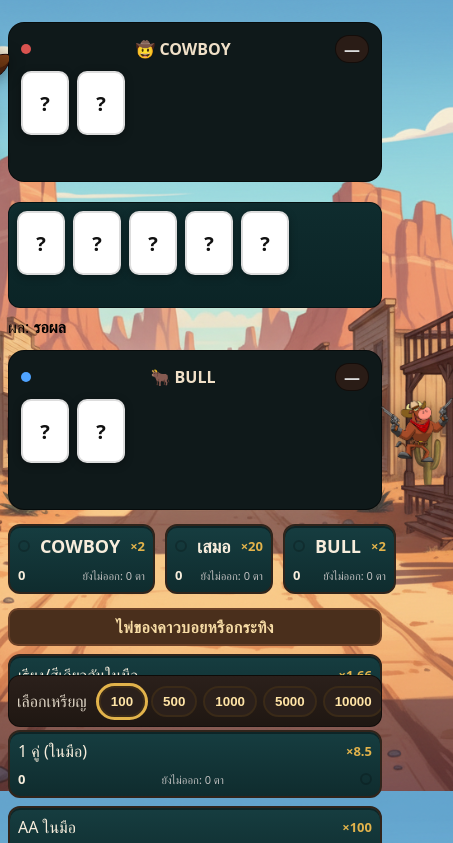
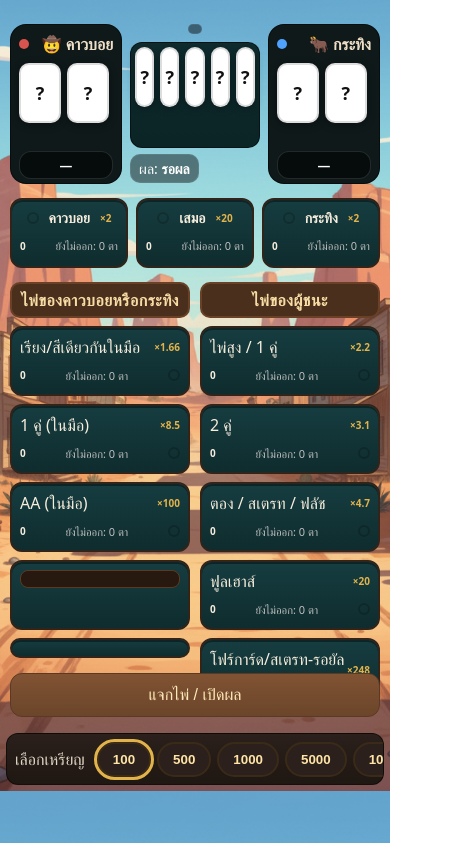
Before and after one commit to genomesylph/texas-cowboy, a plain HTML site: page index.html in a window 390 px wide. Shown: the part 53-896 px from the top of the page, 453 px wide, since content can reach past the window. Drawn offline with Linux system fonts and the light colour scheme.

Commit message:
Add files via upload

```diff
--- a/index.html
+++ b/index.html
@@ -22,7 +22,7 @@
       <div class="side cowboy">
         <div class="side-head">
           <span class="dot red"></span>
-          <span>🤠 COWBOY</span>
+          <span>🤠 คาวบอย</span>
           <span id="leftRank" class="tag">—</span>
         </div>
         <div id="leftHand" class="hand"></div>
@@ -35,7 +35,7 @@
       <div class="side bull">
         <div class="side-head">
           <span class="dot blue"></span>
-          <span>🐂 BULL</span>
+          <span>🐂 กระทิง</span>
           <span id="rightRank" class="tag">—</span>
         </div>
         <div id="rightHand" class="hand"></div>
@@ -58,7 +58,7 @@
     <section class="zone zone-top">
       <div class="zone-grid-top">
         <div class="tile big" data-bet="LEFT_WIN">
-          <div class="t-center"><span class="flag"></span><div class="title">COWBOY</div><div class="odd">×2</div></div>
+          <div class="t-center"><span class="flag"></span><div class="title">คาวบอย</div><div class="odd">×2</div></div>
           <div class="foot"><span class="placed" data-amt>0</span><span class="since" data-since>ยังไม่ออก: 0 ตา</span></div>
         </div>
         <div class="tile big" data-bet="TIE">
@@ -66,7 +66,7 @@
           <div class="foot"><span class="placed" data-amt>0</span><span class="since" data-since>ยังไม่ออก: 0 ตา</span></div>
         </div>
         <div class="tile big" data-bet="RIGHT_WIN">
-          <div class="t-center"><span class="flag"></span><div class="title">BULL</div><div class="odd">×2</div></div>
+          <div class="t-center"><span class="flag"></span><div class="title">กระทิง</div><div class="odd">×2</div></div>
           <div class="foot"><span class="placed" data-amt>0</span><span class="since" data-since>ยังไม่ออก: 0 ตา</span></div>
         </div>
       </div>
@@ -86,7 +86,7 @@
             <div class="foot"><span class="placed" data-amt>0</span><span class="since" data-since>ยังไม่ออก: 0 ตา</span><span class="flag"></span></div>
           </div>
           <div class="tile" data-bet="ANY_HOLE_AA">
-            <div class="t-head"><div>AA ในมือ</div><div class="odd">×100</div></div>
+            <div class="t-head"><div>AA (ในมือ)</div><div class="odd">×100</div></div>
             <div class="foot"><span class="placed" data-amt>0</span><span class="since" data-since>ยังไม่ออก: 0 ตา</span><span class="flag"></span></div>
           </div>
           <div class="tile" id="log-tile">
@@ -121,7 +121,7 @@
             <div class="foot"><span class="placed" data-amt>0</span><span class="since" data-since>ยังไม่ออก: 0 ตา</span><span class="flag"></span></div>
           </div>
           <div class="tile" data-bet="ANY_FOUR_OR_SF_OR_ROYAL">
-            <div class="t-head"><div>โฟร์การ์ด / สเตรทฟลัช / รอยัลสเตรทฟลัช</div><div class="odd">×248</div></div>
+            <div class="t-head"><div>โฟร์การ์ด/สเตรท-รอยัลฟลัช</div><div class="odd">×248</div></div>
             <div class="foot"><span class="placed" data-amt>0</span><span class="since" data-since>ยังไม่ออก: 0 ตา</span><span class="flag"></span></div>
           </div>
         </div>
--- a/script.js
+++ b/script.js
@@ -16,13 +16,13 @@ const undoStack = [];
 const $ = q=>document.querySelector(q);
 const $$ = q=>Array.from(document.querySelectorAll(q));
 const THB = n=>Math.floor(n).toLocaleString('th-TH');
-const log = (t) => {
-  const box = $('#log');
-  box.textContent = t;      // เขียนทับของเดิม
-};
+
+// log แสดงบรรทัดล่าสุดเท่านั้น
+const log = (t) => { $('#log').textContent = t; };
 
 const updateChips = ()=> $('#chips').textContent = THB(chips);
 
+// Cards
 const SUITS = ['♠','♥','♦','♣'];
 const RANKS = ['2','3','4','5','6','7','8','9','T','J','Q','K','A'];
 const RVAL = Object.fromEntries(RANKS.map((r,i)=>[r,i+2]));
@@ -38,6 +38,8 @@ function deal(){
   return {L,R,board};
 }
 
+// Evaluate best of 7
+// 9 SF, 8 Quads, 7 FH, 6 Flush, 5 Straight, 4 Trips, 3 TwoPair, 2 Pair, 1 High
 function eval7(cards){
   const ranks = cards.map(c=>c[0]);
   const suits = cards.map(c=>c[1]);
@@ -53,8 +55,17 @@ function eval7(cards){
   const trips = groups.filter(g=>g.c===3);
   const pairs = groups.filter(g=>g.c===2);
   const key=(...k)=>k.join('-');
-  if(sfHi) return {rank:9,name: sfHi===14? 'Royal Flush':'Straight Flush', key:key(9,sfHi)};
-  if(four){ const kick=Math.max(...u.filter(v=>v!==four.r)); return {rank:8,name:'Four of a Kind', key:key(8,four.r,kick)}; }
+
+  if(sfHi){
+    // แจ้งเตือนเมื่อเป็นสเตรทฟลัช/รอยัล (จะทำให้ side bet ×248 ติดด้วย)
+    alert(sfHi===14 ? 'Royal Flush !!!' : 'Straight Flush !!!');
+    return {rank:9,name: sfHi===14? 'Royal Flush':'Straight Flush', key:key(9,sfHi)};
+  }
+  if(four){
+    alert('Four of a Kind !!!');
+    const kick=Math.max(...u.filter(v=>v!==four.r));
+    return {rank:8,name:'Four of a Kind', key:key(8,four.r,kick)};
+  }
   if(trips.length && (pairs.length || trips.length>1)){ const t=trips[0].r; const p=pairs.length?pairs[0].r:trips[1].r; return {rank:7,name:'Full House', key:key(7,t,p)}; }
   if(flushSuit) return {rank:6,name:'Flush', key:key(6)};
   if(sHi) return {rank:5,name:'Straight', key:key(5,sHi)};
@@ -64,6 +75,7 @@ function eval7(cards){
   return {rank:1,name:'High Card', key:key(1,...u.slice(0,5))};
 }
 
+// Hole-card side bet helpers
 const holeSuited = h=> h[0][1]===h[1][1];
 function holeConn(h){
   const v1=RVAL[h[0][0]], v2=RVAL[h[1][0]]; const hi=Math.max(v1,v2), lo=Math.min(v1,v2);
@@ -77,24 +89,21 @@ function renderDeal(pack){
   $('#rightHand').innerHTML = pack.R.map(cardHtml).join('');
   $('#board').innerHTML = pack.board.map(cardHtml).join('');
 }
+
 function clearFlags(){ $$('.tile .flag').forEach(f=>{ f.classList.remove('win','lose'); }); }
 function setFlag(code, win){ const tile = document.querySelector(`.tile[data-bet="${code}"] .flag`); if(!tile) return; tile.classList.add(win? 'win':'lose'); }
 function updateTileAmounts(){ $$('.tile[data-bet]').forEach(t=>{ const code=t.dataset.bet; const amt=t.querySelector('[data-amt]'); const sinceEl=t.querySelector('[data-since]'); if(amt) amt.textContent = THB(bets[code]||0); if(sinceEl) sinceEl.textContent = `ยังไม่ออก: ${since[code]} ตา`; }); }
 
 function pushHistory(symbol){
   history.unshift(symbol);
-  if (history.length > 10) history = history.slice(0, 10);
-
-  const wrap = $('#history');
-  wrap.innerHTML = '';
-
+  if (history.length > 10) history.splice(10);
+  const wrap = $('#history'); wrap.innerHTML = '';
   history.forEach((s, i) => {
     const b = document.createElement('div');
     b.className = 'badge ' + (s === 'L' ? 'l' : s === 'R' ? 'r' : 't') + (i === 0 ? ' latest' : '');
     wrap.appendChild(b);
   });
 }
-
 
 // Betting
 function tryBet(code){
@@ -106,7 +115,6 @@ function tryBet(code){
   updateTileAmounts();
 }
 
-// handle clicks on bet tiles only
 document.addEventListener('click',(e)=>{
   const tile = e.target.closest('.tile[data-bet]');
   if(tile){ tryBet(tile.dataset.bet); }
@@ -135,50 +143,88 @@ document.getElementById('add100k').addEventListener('click',()=>{ chips+=100000;
 function settle(pack){
   clearFlags();
   const roundStake = Object.values(bets).reduce((a,b)=>a+b,0);
+
   const L = eval7([...pack.L, ...pack.board]);
   const R = eval7([...pack.R, ...pack.board]);
-  document.getElementById('leftRank').textContent = L.name;
-  document.getElementById('rightRank').textContent = R.name;
+
+  $('#leftRank').textContent = L.name;
+  $('#rightRank').textContent = R.name;
+
+  // ใครชนะ
   let winner='T';
-  if(L.rank!==R.rank) winner = L.rank>R.rank? 'L':'R'; else winner = (L.key>R.key? 'L' : (L.key<R.key? 'R':'T'));
-  document.getElementById('result').textContent = winner==='L'? 'COWBOY ชนะ' : winner==='R'? 'BULL ชนะ' : 'เสมอ';
+  if(L.rank!==R.rank) winner = L.rank>R.rank? 'L':'R';
+  else winner = (L.key>R.key? 'L' : (L.key<R.key? 'R':'T'));
 
-  const winEval = winner==='L'? L : winner==='R'? R : null;
-  const anyHas = (fn)=> fn(L) || fn(R);
-  let winTotal=0;
+  $('#result').textContent = winner==='L'? 'COWBOY ชนะ' : winner==='R'? 'BULL ชนะ' : 'เสมอ';
 
+  // กำหนด rank สำหรับกลุ่ม "ไพ่ของผู้ชนะ"
+  // - ถ้ามีผู้ชนะจริง => ใช้ rank ของผู้ชนะ
+  // - ถ้าเสมอ        => ใช้ rank ที่เสมอกันนั้น (L.rank == R.rank)
+  const winRank = (winner==='T') ? L.rank : (winner==='L' ? L.rank : R.rank);
+
+  // alert side bet พิเศษ
+  // ×248: โฟร์การ์ด/สเตรทฟลัช/รอยัล — eval7() alert ไปแล้ว แต่ย้ำให้แน่ใจเมื่อเงื่อนไข side bet ติด
+  if (L.rank >= 8 || R.rank >= 8) {
+    // ปล่อยเฉพาะครั้งนี้ (ไม่ spam ซ้ำกับ eval7 มากไป)
+    // alert('Hit ×248 side bet!');
+  }
+  // ×100: AA ในมือ (ฝั่งใดฝั่งหนึ่ง)
+  if (holeAA(pack.L) || holeAA(pack.R)) {
+    alert('AA ในมือ! ×100');
+  }
+
+  // mapping จ่ายรางวัล
+  // NOTE: ตอน "เสมอ" ไม่จ่าย COWBOY/BULL แต่จะจ่ายกลุ่ม "ไพ่ของผู้ชนะ" ตาม winRank
   const ok = {
-    LEFT_WIN: winner==='L',
-    RIGHT_WIN: winner==='R',
-    TIE: winner==='T',
+    // ผู้ชนะซ้าย/ขวา
+    LEFT_WIN:  (winner === 'L'),
+    RIGHT_WIN: (winner === 'R'),
+    TIE:       (winner === 'T'),
+
+    // ฝั่งใดก็ได้ / พิเศษ (ไม่ขึ้นกับ winner)
     ANY_HOLE_SUITED_OR_CONN: (holeSuited(pack.L) || holeConn(pack.L) || holeSuited(pack.R) || holeConn(pack.R)),
-    ANY_HOLE_PAIR: (holePair(pack.L) || holePair(pack.R)),
-    ANY_HOLE_AA: (holeAA(pack.L) || holeAA(pack.R)),
-    WIN_HIGH_OR_PAIR: !!winEval && (winEval.rank===1 || winEval.rank===2),
-    WIN_TWO_PAIR: !!winEval && winEval.rank===3,
-    WIN_TRIPS_STRAIGHT_FLUSH: !!winEval && (winEval.rank===4 || winEval.rank===5 || winEval.rank===6),
-    WIN_FULL_HOUSE: !!winEval && winEval.rank===7,
-    ANY_FOUR_OR_SF_OR_ROYAL: anyHas(ev=> ev.rank>=8)
+    ANY_HOLE_PAIR:           (holePair(pack.L) || holePair(pack.R)),
+    ANY_HOLE_AA:             (holeAA(pack.L) || holeAA(pack.R)),
+
+    // ไพ่ของผู้ชนะ (หรือ rank ที่เสมอกัน)
+    WIN_HIGH_OR_PAIR:         (winRank === 1 || winRank === 2),
+    WIN_TWO_PAIR:             (winRank === 3),
+    WIN_TRIPS_STRAIGHT_FLUSH: (winRank === 4 || winRank === 5 || winRank === 6),
+    WIN_FULL_HOUSE:           (winRank === 7),
+
+    // ×248: ฝั่งใดฝั่งหนึ่งได้ Quads/Straight Flush/Royal
+    ANY_FOUR_OR_SF_OR_ROYAL: (L.rank >= 8 || R.rank >= 8)
   };
 
+  // ตั้งธงชนะ/แพ้ + นับ "ยังไม่ออก"
   for(const code of Object.keys(PAY)){
     if(ok[code]){ since[code]=0; setFlag(code,true); } else { since[code]++; setFlag(code,false); }
   }
 
+  // คิดเงิน
+  let winTotal=0;
   for(const code of Object.keys(PAY)){
-    const st = bets[code]||0; if(st>0 && ok[code]){ const gain = Math.floor(st * PAY[code]); chips += gain; winTotal += gain; }
+    const st = bets[code]||0;
+    if(st>0 && ok[code]){
+      const gain = Math.floor(st * PAY[code]);
+      chips += gain; winTotal += gain;
+    }
   }
 
   updateChips(); updateTileAmounts();
   const profit = winTotal - roundStake;
   const pfStr = (profit>=0? `กำไร ${THB(profit)}` : `ขาดทุน ${THB(-profit)}`);
-  log(`ผล: ${document.getElementById('result').textContent} | ${L.name} vs ${R.name} | ได้คืน ${THB(winTotal)} ชิป (${pfStr})`);
+  log(`ผล: ${$('#result').textContent} | ${L.name} vs ${R.name} | ได้คืน ${THB(winTotal)} ชิป (${pfStr})`);
 
   pushHistory(winner);
-  for(const k in bets) bets[k]=0; undoStack.length=0; updateTileAmounts();
+
+  // ล้างเดิมพัน
+  for(const k in bets) bets[k]=0;
+  undoStack.length=0;
+  updateTileAmounts();
 }
 
-document.getElementById('deal').addEventListener('click',()=>{
+$('#deal').addEventListener('click',()=>{
   const pack=deal(); renderDeal(pack); settle(pack);
 });
 
@@ -186,8 +232,8 @@ document.getElementById('deal').addEventListener('click',()=>{
 (function init(){
   updateChips();
   const back='<div class="card">?</div>';
-  document.getElementById('leftHand').innerHTML=back+back;
-  document.getElementById('rightHand').innerHTML=back+back;
-  document.getElementById('board').innerHTML=back.repeat(5);
+  $('#leftHand').innerHTML=back+back;
+  $('#rightHand').innerHTML=back+back;
+  $('#board').innerHTML=back.repeat(5);
   updateTileAmounts();
 })();
--- a/style.css
+++ b/style.css
@@ -1,28 +1,52 @@
+/* =========================================================
+   Texas Cowboy – Optimized style.css
+   - Same visuals/behavior, fewer duplicates, clearer variables
+   - Mobile rules merged; specificity preserved with !important
+   - All tunables kept as CSS variables
+   ========================================================= */
+
+/* ----------------------
+   Root variables (desktop)
+   ---------------------- */
 :root{
+  /* Theme */
   --leather:#3a2516; --leather-d:#2a1a10;
   --parch:#f0e0c8; --gold:#e2b34b;
   --green:#58b368; --red:#d9534f; --blue:#4fa3ff;
   --text:#f7eddc;
 
-  /* === ปรับขนาดรูปคาวบอย/กระทิง (ชิดขอบ) === */
+  /* Side figures */
   --side-fig-w: 140px;
 
-  /* === ปรับขนาดไพ่ (การ์ด) === */
-  --card-w: 80px;      /* กว้างไพ่ */
-  --card-h: 114px;     /* สูงไพ่  */
-  --rank-size: 32px;   /* A/K/Q/J/ตัวเลข */
+  /* Card sizes */
+  --card-w: 80px;      /* width */
+  --card-h: 114px;     /* height */
+  --rank-size: 32px;   /* A/K/Q/J/number */
   --suit-size: 30px;   /* ♠ ♥ ♦ ♣ */
 
-  /* === ปรับขนาดกล่องด้านล่างทั้งหมด (ซ้าย/ขวา) === */
-  /* ปรับ 5 ตัวนี้ เพื่อ “ขนาดกล่อง” ทั้งหมด */
-  --tile-gap: 10px;      /* ระยะห่างระหว่างกล่อง */
-  --tile-pad: 12px;      /* padding ในกล่อง */
-  --tile-min-h: 60px;    /* ความสูงขั้นต่ำกล่อง */
-  --tile-font: 18px;     /* ฟอนต์หลักในกล่อง */
-  --tile-title: 16px;    /* ฟอนต์หัวข้อ/ชื่อช่อง */
-  --tile-odd: 16px;      /* ฟอนต์ตัวคูณ ×2.2 ฯลฯ */
+  /* Tiles (bottom zones) */
+  --tile-gap: 10px;
+  --tile-pad: 12px;
+  --tile-min-h: 60px;
+  --tile-font: 18px;
+  --tile-title: 16px;
+  --tile-odd: 16px;
+
+  /* Uniform tile height switch (set to same as small tile) */
+  --tile-uniform: 70px;
+
+  /* History dots (top badges) */
+  --hist-dot: 14px;        /* dot size */
+  --hist-gap: 6px;         /* spacing between dots */
+  --hist-pad-y: 6px;       /* vertical padding */
+  --hist-pad-x: 10px;      /* horizontal padding */
+  --hist-bracket: 14px;    /* [ ] size for latest */
+  --hist-bracket-off: 8px; /* [ ] offset from dot */
 }
 
+/* ----------------------
+   Base & layout
+   ---------------------- */
 *{box-sizing:border-box}
 body{
   margin:0;font-family:system-ui,Segoe UI,Roboto,Inter,sans-serif;color:var(--text);
@@ -50,13 +74,13 @@ body{
 .tag{padding:2px 8px;border-radius:999px;border:1px solid #0008;color:#ddd;background:#2a1c16}
 .hand{display:flex;gap:8px;margin-top:8px}
 
-/* รูปคาวบอย/กระทิงชิดขอบ */
+/* Side figures (cowboy/bull) hugging the edges */
 .side.cowboy::before,
 .side.bull::before{
   content:""; position:absolute; top:0; bottom:0; width:var(--side-fig-w);
   background-repeat:no-repeat; background-position:center; background-size:contain;
   filter: drop-shadow(0 2px 8px rgba(0,0,0,.4));
-  pointer-events: none;
+  pointer-events:none;
 }
 .side.cowboy::before{ left:calc(-1 * var(--side-fig-w)); background-image:url("cowboy.png"); }
 .side.bull::before{ right:calc(-1 * var(--side-fig-w)); background-image:url("bull.png"); }
@@ -91,7 +115,7 @@ body{
 .zone-bottom{display:grid;grid-template-columns:1fr 1fr;gap:16px}
 .zone-head{background:#4a2f1c;border:2px solid #6a4027;color:#f7dca5;border-radius:10px;padding:6px 10px;margin-bottom:8px;text-align:center;font-weight:800;letter-spacing:.5px}
 
-/* กล่องล่างซ้าย/ขวาเป็นแนวตั้ง (5 แถว) */
+/* subgrid (5 rows) */
 .zone-grid-sub{display:grid;grid-template-columns:1fr;gap:var(--tile-gap);grid-auto-rows:auto}
 .left-five,.right-five{grid-template-columns:1fr !important}
 
@@ -102,7 +126,11 @@ body{
   padding:var(--tile-pad) !important;
   cursor:pointer;position:relative;
   min-height:var(--tile-min-h) !important;
-  box-shadow:0 2px 0 #0006 inset
+  box-shadow:0 2px 0 #0006 inset;
+  /* Uniform height across all tiles */
+  height: var(--tile-uniform) !important;
+  overflow: hidden;                    /* prevent text from pushing height */
+  display: grid; grid-template-rows: auto 1fr auto;   /* header / content / footer */
 }
 .tile:hover{outline:2px solid #3ec6c7}
 .t-head,.t-center{display:flex;justify-content:space-between;align-items:center}
@@ -117,34 +145,59 @@ body{
 
 /* log tile */
 #log-tile .t-head{display:none}
-#log-tile{padding:8px;min-height:calc(var(--tile-min-h) - 20px) !important}
+#log-tile{padding:8px;min-height:calc(var(--tile-uniform)) !important;height:var(--tile-uniform) !important}
 #log{
-  max-height:calc(var(--tile-min-h) - 30px) !important;
-  line-height:1.25; overflow:auto;
+  /* Hide scroll and cap height to uniform tile */
+  max-height: calc(var(--tile-uniform) - 16px) !important;
+  overflow: hidden !important;
+  line-height:1.25;
   background:#27190f;border:1px solid #5a3a25;border-radius:8px;
   padding:8px;color:#ffe7c7;font-size:13px
 }
 
-/* controls tile */
-#controls-tile{cursor:default}
+/* controls tile (do not force-uniform to allow big button if needed) */
+#controls-tile{cursor:default;height:auto !important;min-height:0 !important}
 
 /* history badges */
-.history{display:flex;gap:6px;flex-wrap:wrap;justify-content:center;margin-bottom:8px}
-.badge{width:14px;height:14px;border-radius:50%}
+.history{display:flex;gap:var(--hist-gap);flex-wrap:wrap;justify-content:center;margin-bottom:8px;
+  /* dark glass container */
+  background: rgba(0,0,0,0.45); border: 1px solid rgba(255,255,255,0.08);
+  border-radius: 10px; padding: var(--hist-pad-y) var(--hist-pad-x);
+  width: fit-content; margin-left:auto; margin-right:auto;
+  backdrop-filter: blur(2px);
+}
+.badge{width:var(--hist-dot);height:var(--hist-dot);border-radius:50%}
 .badge.l{background:var(--red)} .badge.r{background:var(--blue)} .badge.t{background:var(--green)}
+.badge.latest{position:relative}
+.badge.latest::before,
+.badge.latest::after{
+  position:absolute; top:50%; transform:translateY(-50%);
+  font-weight:900; font-size:var(--hist-bracket); color:#000; line-height:1;
+}
+.badge.latest::before{content:'['; left:calc(-1 * var(--hist-bracket-off))}
+.badge.latest::after{content:']'; right:calc(-1 * var(--hist-bracket-off))}
 
+/* Inline result pill */
+.result{
+  display:inline-block; background:rgba(0,0,0,0.45);
+  border:1px solid rgba(255,255,255,0.08); border-radius:10px;
+  padding:6px 10px; color:#fff; backdrop-filter:blur(2px);
+}
 
+/* Rank labels pinned to bottom of side panels */
+#leftRank,#rightRank{
+  position:absolute; left:50%; bottom:6px; transform:translateX(-50%); z-index:2;
+  background:rgba(0,0,0,.55); color:#fff; border:1px solid rgba(255,255,255,.12);
+  border-radius:10px; padding:3px 8px;
+}
+.side{ padding-bottom:38px; }
 
-/* =========================================================
-   === MOBILE OPTIMIZE: เห็นทุกปุ่มในหน้าเดียวบนมือถือ ===
-   - ย่อขนาดรูป/ไพ่/กล่อง
-   - รวมคอลัมน์เป็นคอลัมน์เดียว
-   - ตรึง “ชิป” และ “แจกไพ่/เปิดผล” ไว้ด้านล่าง
-   ปรับตัวเลขตามใจได้
-   ========================================================= */
+/* ----------------------
+   Responsive
+   ---------------------- */
 
-/* จุดปรับแรก: แท็บเล็ตลงไป */
-@media (max-width: 900px){
+/* Tablet and below */
+@media (max-width:900px){
   .wrap{max-width:100%; padding:10px}
   :root{
     --side-fig-w: 96px;
@@ -152,83 +205,95 @@ body{
     --tile-gap: 8px; --tile-pad: 10px; --tile-min-h: 56px;
     --tile-font: 16px; --tile-title: 15px; --tile-odd: 15px;
   }
-  .arena{grid-template-columns:1fr}      /* มือซ้าย–บอร์ด–มือขวา เรียงลง */
-  .zone-grid-top{grid-template-columns:repeat(3,1fr)} /* ผู้ชนะ 3 ช่องอยู่ในบรรทัดเดียว */
+  .arena{grid-template-columns:1fr}
+  .zone-grid-top{grid-template-columns:repeat(3,1fr)}
 }
 
-/* จุดปรับหลัก: มือถือแนวตั้ง */
-@media (max-width: 600px){
+/* Mobile portrait (merged all <=600px rules here) */
+@media (max-width:600px){
+  /* Hide side figures entirely */
+  .side.cowboy::before,.side.bull::before{display:none !important;width:0 !important}
+  :root{ --side-fig-w: 0px; }
+
+  /* Keep three columns on the top row but allow shrinking */
+  .arena> .side, .arena> .center{min-width:0 !important}
+  .arena{ grid-template-columns: minmax(0,.9fr) minmax(0,1.2fr) minmax(0,.9fr); gap:8px; }
+
+  /* Cards & tiles scale down */
   :root{
-    --side-fig-w: 72px;                  /* รูปข้าง ๆ เล็กลง */
-    --card-w: 54px; --card-h: 72px;      /* ไพ่เล็กลงเพื่อไม่ล้น */
-    --rank-size: 22px; --suit-size: 16px;
+    --card-w: 46px; --card-h: 66px; --rank-size: 20px; --suit-size: 13px;
+    --tile-gap: 8px; --tile-pad: 8px; --tile-min-h: 50px;
+    --tile-font: 10px; --tile-title: 10px; --tile-odd: 10px;
+  }
+  .hand{gap:6px}
+  .center .community{gap:6px;padding:4px}
+  .side{padding:8px}
+  .side .side-head .tag{transform:scale(.95)}
+  .zone-grid-top{grid-template-columns:repeat(3,1fr);gap:8px}
+  .zone-grid-top .tile{min-height:54px !important}
+  .t-center .title{font-size:14px}
+  .zone-bottom{grid-template-columns:1fr 1fr;gap:10px}
+  .zone-head{padding:5px 8px}
+  .tile{padding:var(--tile-pad) !important;min-height:var(--tile-min-h) !important}
+  .foot{margin-top:6px}
+  .since{font-size:11px}
+  #log{font-size:12px}
+  .result{padding:4px 8px;margin:6px auto 0;font-size:14px}
 
-    /* ===== จุดที่ “ปรับขนาดกล่อง” บนมือถือ ===== */
-    --tile-gap: 8px;
-    --tile-pad: 8px;
-    --tile-min-h: 50px;
-    --tile-font: 14px;
-    --tile-title: 14px;
-    --tile-odd: 14px;
+  /* Stick chips and main action button at the bottom */
+  body{padding-bottom:130px}
+  .chips{
+    position:fixed; left:6px; right:6px; bottom:6px; z-index:60;
+    background:linear-gradient(#2b201b,#1f1712);
+    border:1px solid #0008; border-radius:12px; padding:6px 8px; gap:6px;
+    overflow-x:auto; white-space:nowrap;
+  }
+  #controls-tile{display:block !important}
+  #deal{
+    position:fixed; left:10px; right:10px; bottom:74px; z-index:70;
+    border-radius:12px; padding:12px 16px; font-size:16px;
   }
 
-  .wrap{padding:8px}
-  .zone-bottom{grid-template-columns:1fr} /* ซ้าย/ขวา รวมเป็นคอลัมน์เดียว */
-  .zone-grid-top{grid-template-columns:repeat(3,1fr)}
-  .zone-head{padding:6px 8px}
+  /* Rank labels compact */
+  #leftRank,#rightRank{bottom:4px;padding:2px 7px;font-size:13px}
+  .side{padding-bottom:34px}
 
-  /* ให้บรรทัดภายในกล่องกระชับ */
-  .since{font-size:11px}
-  #log{font-size:12px}
-
-  /* ===== ตรึงชิปและปุ่มไว้ด้านล่างให้เห็นตลอด ===== */
-  body{padding-bottom:128px} /* กันพื้นที่ให้ของที่ตรึงทับ */
-  .chips{
-    position:fixed; left:8px; right:8px; bottom:64px; z-index:60;
-    background:linear-gradient(#2b201b,#1f1712);
-    border:1px solid #0008; border-radius:12px; padding:6px 8px;
-    gap:6px; overflow-x:auto; white-space:nowrap;
+  /* History cluster compact */
+  :root{
+    --hist-dot: 11px; --hist-gap: 4px; --hist-pad-y: 4px; --hist-pad-x: 6px;
+    --hist-bracket: 12px; --hist-bracket-off: 6px;
   }
-  #deal{
-    position:fixed; left:8px; right:8px; bottom:8px; z-index:70;
-    border-radius:12px; padding:12px 16px; font-size:16px;
-  }
-  /* ซ่อนกรอบปุ่มในโซนกล่อง เพื่อเหลือเฉพาะปุ่มที่ตรึง */
-  #controls-tile{ display:none; }
 }
 
-/* มือถือเล็กมาก ๆ */
-@media (max-width: 400px){
-  :root{
-    --card-w: 48px; --card-h: 64px; --rank-size: 20px; --suit-size: 14px;
-    --tile-font: 13px; --tile-title: 13px; --tile-odd: 13px;
-  }
-  .chip{padding:6px 10px}
-  #deal{padding:10px 14px; font-size:15px}
+/* Very small screens */
+@media (max-width:420px){
+  :root{ --card-w: 42px; --card-h: 60px; --rank-size: 18px; --suit-size: 12px; }
+  .arena{ grid-template-columns: minmax(0,.95fr) minmax(0,1.1fr) minmax(0,.95fr); }
 }
-#log{
-  max-height: none !important;
-  overflow: hidden !important;
+
+/* ====== Patch: widen result pill under side panels to avoid wrapping ====== */
+.side .result{ display:block; width:calc(100% - 16px); margin:6px auto 0; text-align:center; }
+.result{ white-space: nowrap; }
+
+/* --- Stretch rank pill in side panels & keep one line --- */
+#leftRank, #rightRank{
+  position:absolute;
+  left:8px;               /* กินกว้างเกือบเต็มกล่องดำ */
+  right:8px;
+  transform:none;         /* ไม่ต้อง translateX(-50%) แล้ว */
+  text-align:center;
+  white-space:nowrap;     /* ห้ามตัดบรรทัด (One Pair ไม่ขึ้นบรรทัดใหม่) */
+  padding:6px 10px;
+  line-height:1.1;
+  border-radius:12px;
+  z-index:2;
+  width:auto;             /* ให้คำนวณตาม left/right */
 }
-/* วงเล็บครอบจุด “ล่าสุด” */
-.badge.latest{
-  position: relative;
+
+/* เผื่อพื้นที่ด้านล่างเพิ่มนิดนึงไม่ให้ชน */
+.side{ padding-bottom:48px; }
+
+/* ย่อฟอนต์อัตโนมัติบนจอแคบเพื่อไม่ให้ล้น */
+@media (max-width:600px){
+  #leftRank, #rightRank{ font-size:clamp(11px, 3.3vw, 14px); }
 }
-.badge.latest::before,
-.badge.latest::after{
-  position: absolute;
-  top: 50%;
-  transform: translateY(-50%);
-  font-weight: 900;
-  font-size: 14px;       /* ปรับขนาดวงเล็บได้ */
-  color: #f0d27a;        /* สีทอง ปรับได้ */
-  line-height: 1;
-}
-.badge.latest::before{
-  content: '[';
-  left: -8px;            /* ระยะห่างจากจุดด้านซ้าย */
-}
-.badge.latest::after{
-  content: ']';
-  right: -8px;           /* ระยะห่างจากจุดด้านขวา */
-}
```
